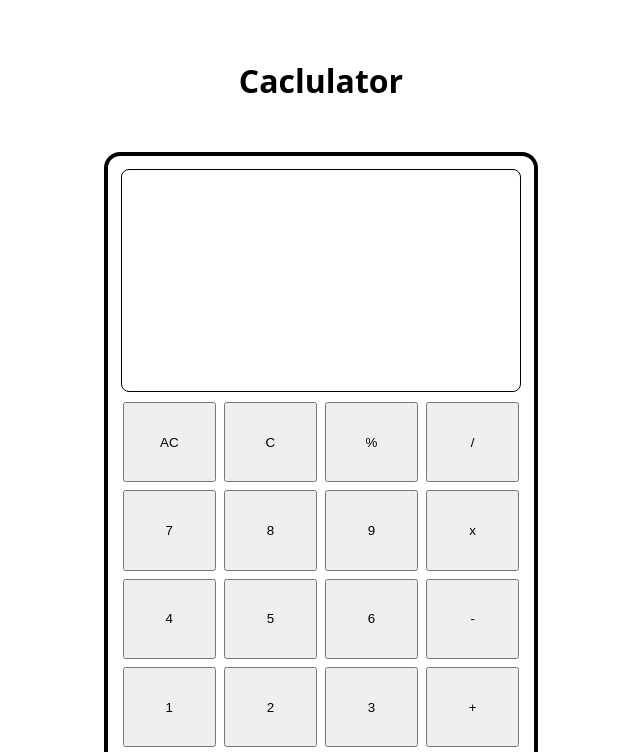
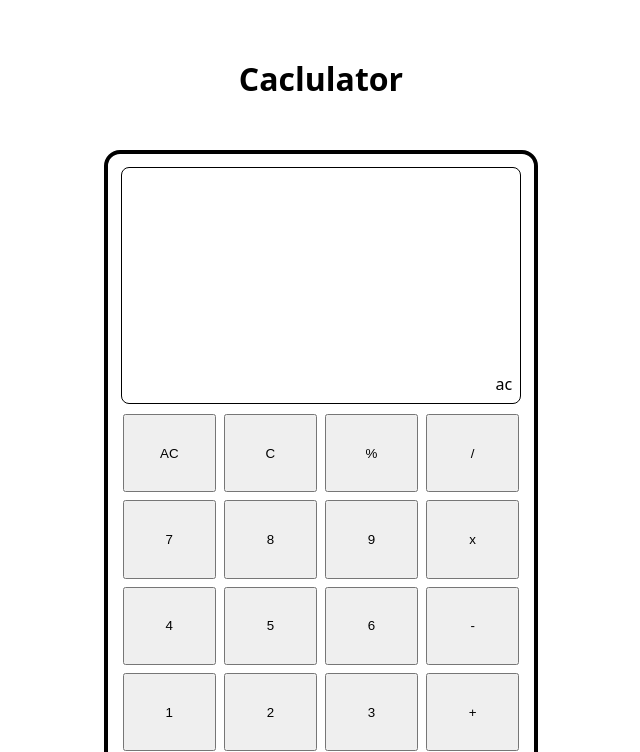
Before and after one commit to blue0206/calculator, a plain HTML site: page index.html in a window 1280 px wide. Both pictures are taken after a click on the button "AC". Shown: the top 752 px of the page, without its empty margins (319-959 px from the left). Drawn offline with Linux system fonts and the light colour scheme.

Commit message:
Add click event listeners to buttons to show on screen
Since the calculator screen must show the characters pressed on screen,
added click event listeners to all buttons to display them on screen
upon click.

```diff
--- a/script.js
+++ b/script.js
@@ -1,3 +1,13 @@
+const screen = document.querySelector('.screen');
+screen.textContent = '';
+
+const btnList = Array.from(document.querySelectorAll('.btn'));
+btnList.forEach((btn) => {
+    btn.addEventListener('click', (e) => {
+        screen.textContent += e.target.id;
+    })
+});
+
 function add(num1, num2)
 {
     return (num1 + num2);
--- a/style.css
+++ b/style.css
@@ -49,7 +49,7 @@ main
     flex-direction: row-reverse;
     justify-content: flex-start;
     align-items: flex-end;
-    overflow: auto;
+    overflow: scroll;
 }
 
 .buttons
```
